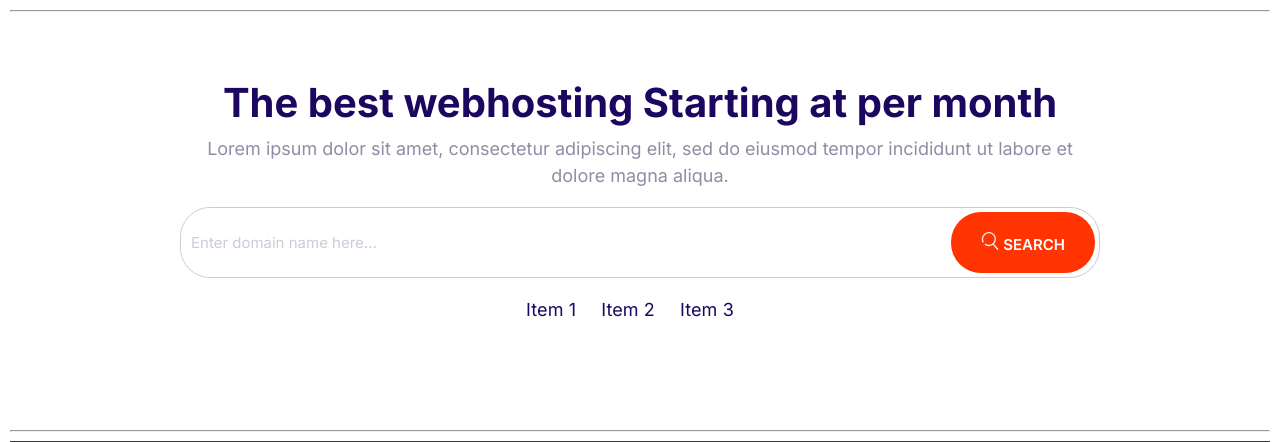
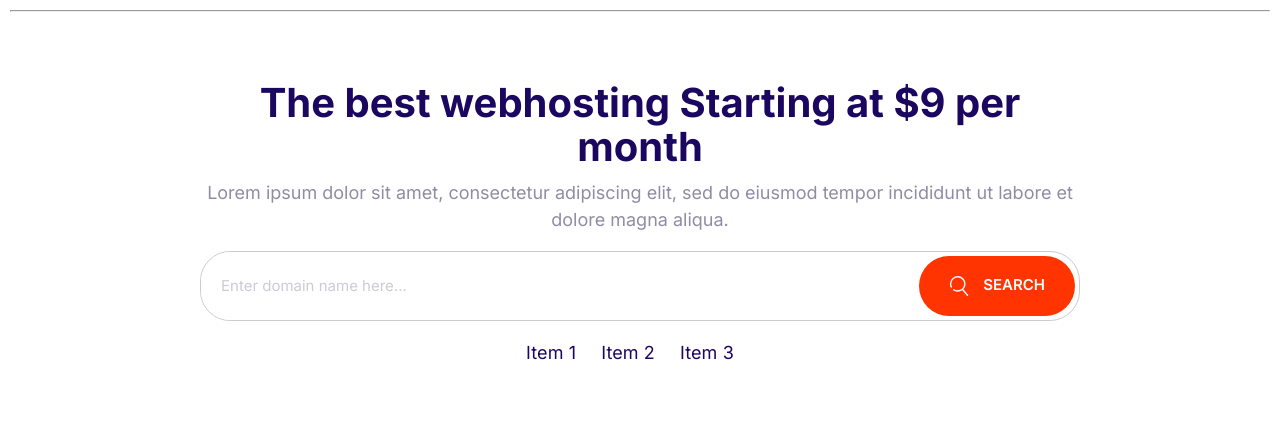
Before and after one commit to pesekt1/html-css-3, a PHP site: page / in a window 1280 px wide. Shown: the top 442 px of the page. Run offline with PHP 8.4, Linux system fonts and the light colour scheme.

Commit message:
refactoring

```diff
--- a/components/input-group.html
+++ b/components/input-group.html
@@ -1,8 +1,8 @@
 <!-- input group -->
 <div class="input-group">
   <input type="text" class="input" placeholder="Enter domain name here..." />
-  <button class="btn btn--accent btn--search">
-    <svg class="icon icon--primary">
+  <button class="btn btn--accent">
+    <svg class="icon icon--white">
       <use xlink:href="images/sprite.svg#search"></use>
     </svg>
     Search
--- a/css/styles.css
+++ b/css/styles.css
@@ -270,6 +270,13 @@ a {
   content: "🔎 ";
 } */
 
+.btn .icon {
+  width: 2rem;
+  height: 2rem;
+  margin-right: 1rem;
+  vertical-align: middle;
+}
+
 @media screen and (min-width: 1024px) {
   .btn {
     font-size: 1.5rem;
@@ -298,6 +305,7 @@ a {
 }
 
 /*********************** Input groups ****************************/
+/* TODO: button should go over the placeholder text if not enough space */
 
 .input-group {
   display: flex;
@@ -309,17 +317,11 @@ a {
 .input-group .input {
   border: none;
   flex-grow: 1;
-  padding: 1.5rem 1rem;
+  padding: 1.5rem 2rem;
 }
 
 .input-group .btn {
   margin: 4px;
-}
-
-.input-group .btn .icon {
-  width: 1.8rem;
-  height: 1.8rem;
-  fill: #fff;
 }
 
 /**************************** Cards *************************/
--- a/index.html
+++ b/index.html
@@ -19,10 +19,10 @@
     <!-- Domain block -->
     <div class="domain-block">
       <!-- block -->
-      <section class="block">
-        <header class="block__header container container--narrow">
+      <section class="block container container--narrow">
+        <header class="block__header">
           <h2 class="block__heading">
-            The best webhosting Starting at per month
+            The best webhosting Starting at $9 per month
           </h2>
           <p>
             Lorem ipsum dolor sit amet, consectetur adipiscing elit, sed do
@@ -35,8 +35,8 @@
               class="input"
               placeholder="Enter domain name here..."
             />
-            <button class="btn btn--accent btn--search">
-              <svg class="icon icon--primary">
+            <button class="btn btn--accent">
+              <svg class="icon icon--white">
                 <use xlink:href="images/sprite.svg#search"></use>
               </svg>
               Search
@@ -226,9 +226,9 @@
         </div>
       </footer>
     </blockquote>
+
     <hr />
     <!-- Media object -->
-
     <div class="media">
       <div class="media__image">
         <svg class="icon icon--primary">
@@ -349,8 +349,8 @@
         class="input"
         placeholder="Enter domain name here..."
       />
-      <button class="btn btn--accent btn--search">
-        <svg class="icon icon--primary">
+      <button class="btn btn--accent">
+        <svg class="icon icon--white">
           <use xlink:href="images/sprite.svg#search"></use>
         </svg>
         Search
```
